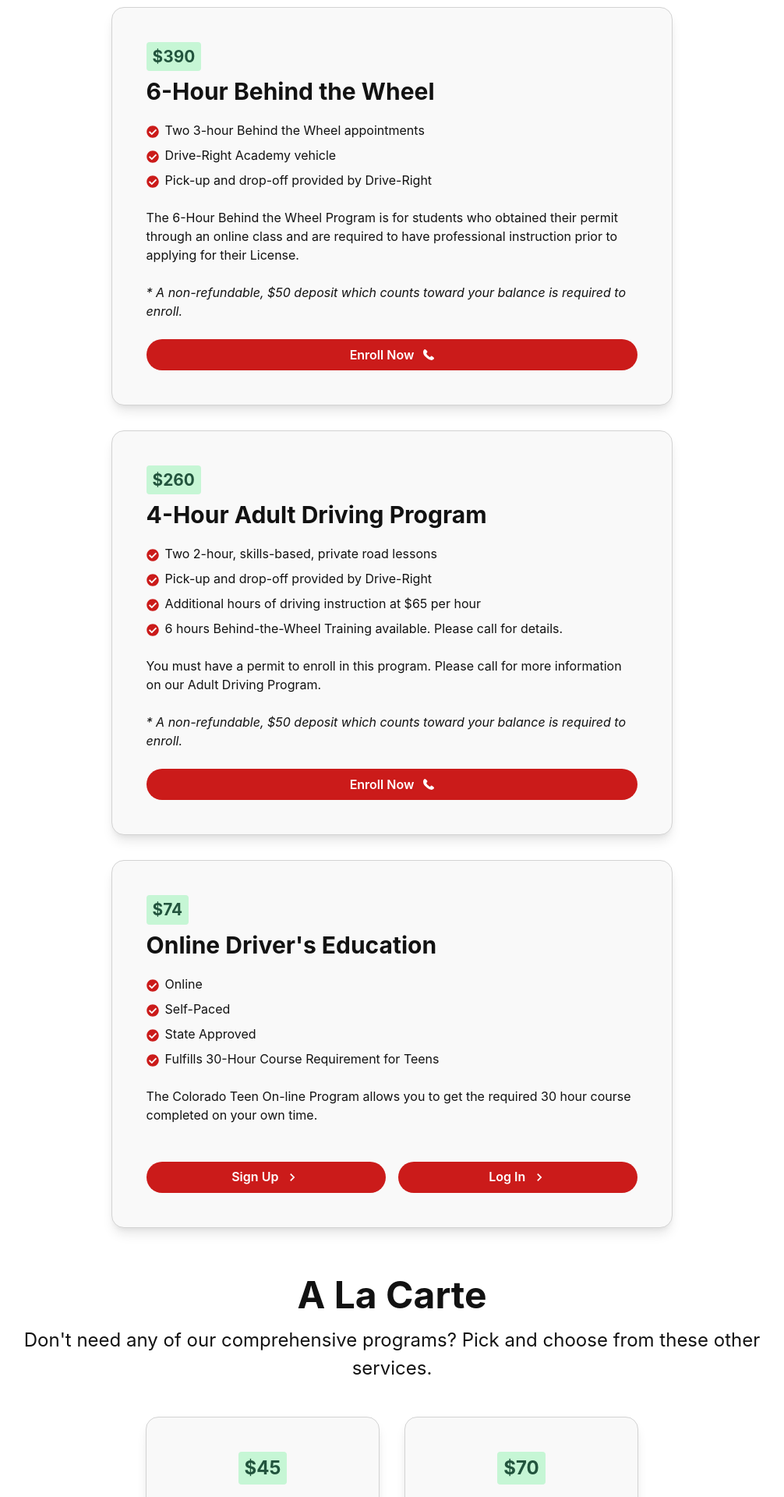
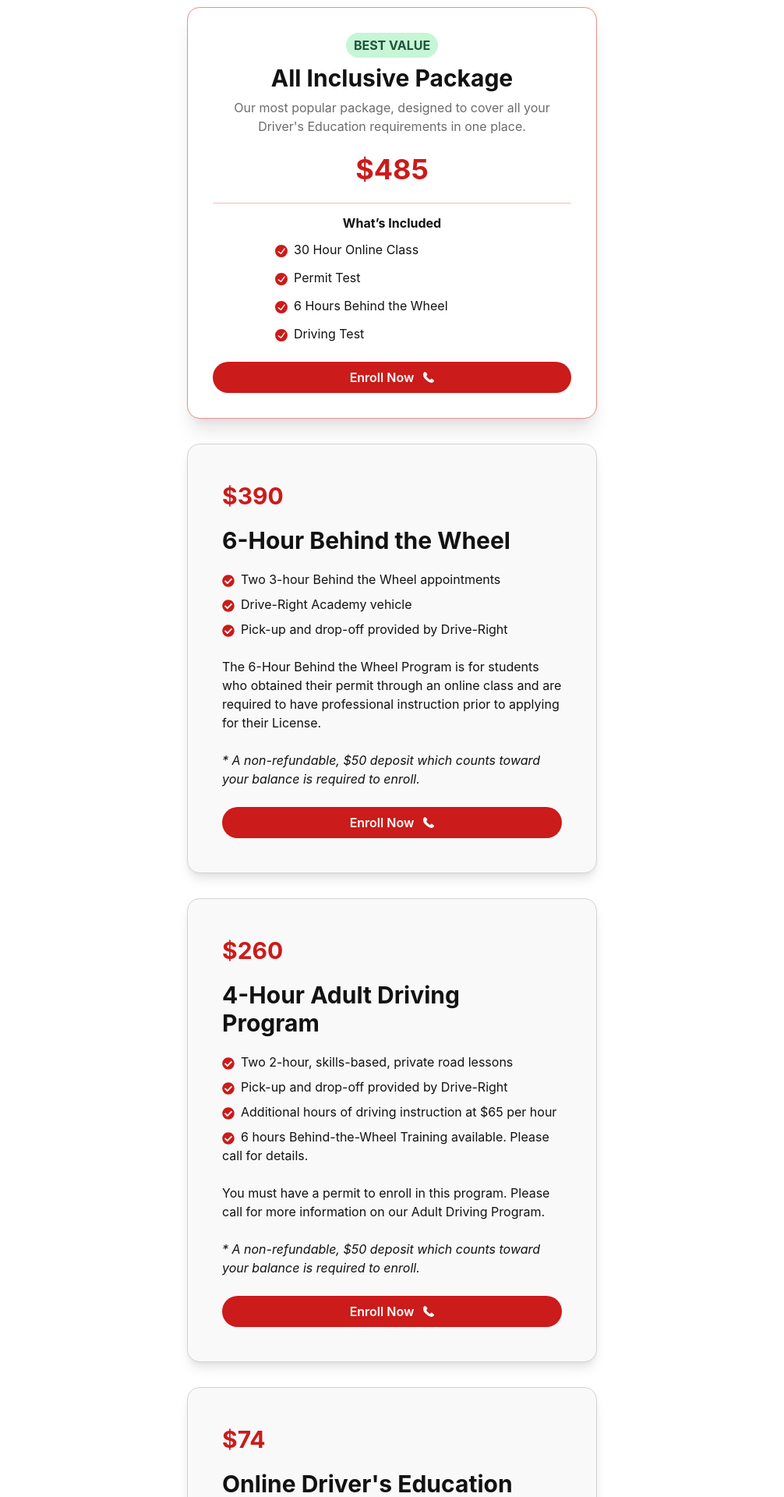
Before and after one commit to KyleRobison15/drive-right-academy, a React (Vite) app: page /programs in a window 1280 px wide. Shown: the part 300-2220 px from the top of the page at 78% size, without its empty margins (137-1143 px from the left). Built offline with nearby package versions, Linux system fonts and the light colour scheme.

Commit message:
Update pricing badges and add All inclusive ad to programs

```diff
--- a/src/components/AlaCarteCard.tsx
+++ b/src/components/AlaCarteCard.tsx
@@ -6,11 +6,12 @@ import {
   CardFooter,
   Icon,
   Stack,
-  Badge,
+  Text,
   Flex,
 } from "@chakra-ui/react";
 import { AlaCarte } from "../hooks/usePrograms";
 import EnrollNowButton from "./EnrollNowButton";
+import { componentColorScheme } from "../theme";
 
 interface Props {
   alaCarte: AlaCarte;
@@ -32,23 +33,21 @@ const AlaCarteCard = ({ alaCarte }: Props) => {
       <CardHeader>
         <Flex justifyContent="center">
           {price && (
-            <Badge
-              px="8px"
-              py="3px"
-              mb="8px"
-              colorScheme="green"
-              fontSize="1.5rem"
-              borderRadius="4px"
+            <Text
+              fontSize="3xl"
+              fontWeight="bold"
+              color={`${componentColorScheme}.500`}
+              mb={4}
             >
               {price}
-            </Badge>
+            </Text>
           )}
         </Flex>
       </CardHeader>
       <CardBody mt="10px">
         <Stack alignItems="center" spacing={4}>
-          <Icon as={icon} boxSize="32px" aria-label={aria} />
-          <Heading textAlign="center" size="md">
+          <Icon as={icon} boxSize="42px" aria-label={aria} />
+          <Heading textAlign="center" fontSize="1.3rem">
             {label}
           </Heading>
         </Stack>
--- a/src/components/AllInclusiveAd.tsx
+++ b/src/components/AllInclusiveAd.tsx
@@ -19,7 +19,7 @@ const AllInclusiveAd = () => {
 
   return (
     <Box
-      maxW="500px"
+      maxW="550px"
       mx="auto"
       p="32px"
       borderWidth="1px"
@@ -31,7 +31,7 @@ const AllInclusiveAd = () => {
     >
       <Badge
         colorScheme="green"
-        fontSize="0.9em"
+        fontSize="1rem"
         mb="8px"
         px="10px"
         py="4px"
--- a/src/components/ProgramCard.tsx
+++ b/src/components/ProgramCard.tsx
@@ -7,7 +7,6 @@ import {
   Button,
   Heading,
   Box,
-  Badge,
   List,
   ListItem,
   ListIcon,
@@ -81,16 +80,14 @@ const ProgramCard = ({ program }: Props) => {
     >
       <CardHeader pb={0}>
         {program.price && (
-          <Badge
-            px="8px"
-            py="3px"
-            mb="8px"
-            colorScheme="green"
-            fontSize="1.3rem"
-            borderRadius="4px"
+          <Text
+            fontSize="3xl"
+            fontWeight="bold"
+            color={`${componentColorScheme}.500`}
+            mb={4}
           >
             {program.price}
-          </Badge>
+          </Text>
         )}
         <Heading size={["md", "lg"]}>{program.label}</Heading>
       </CardHeader>
--- a/src/components/ProgramsGrid.tsx
+++ b/src/components/ProgramsGrid.tsx
@@ -1,7 +1,8 @@
-import { SimpleGrid } from "@chakra-ui/react";
+import { SimpleGrid, Stack } from "@chakra-ui/react";
 import CardContainer from "./CardContainer";
 import ProgramCard from "./ProgramCard";
 import { Program } from "../hooks/usePrograms";
+import AllInclusiveAd from "./AllInclusiveAd";
 
 interface Props {
   programs: Program[];
@@ -10,13 +11,16 @@ interface Props {
 
 const ProgramsGrid = ({ programs, mx }: Props) => {
   return (
-    <SimpleGrid columns={1} padding="12px" spacing={8} mx={mx}>
+    <Stack padding="12px" mx={mx} spacing={8} maxW="550px">
+      <AllInclusiveAd />
+      <SimpleGrid columns={1} spacing={8}>
         {programs.map((program) => (
           <CardContainer key={program.name} borderRadius="10px">
             <ProgramCard program={program} />
           </CardContainer>
         ))}
       </SimpleGrid>
+    </Stack>
   );
 };
 
--- a/src/routes/Programs.tsx
+++ b/src/routes/Programs.tsx
@@ -3,7 +3,6 @@ import {
   Heading,
   Text,
   Link as ChakraLink,
-  HStack,
   Stack,
 } from "@chakra-ui/react";
 import { Link as ReactRouterLink } from "react-router-dom";
@@ -38,9 +37,7 @@ const Programs = () => {
             </ChakraLink>
           </Text>
         </Stack>
-        <HStack>
-          <ProgramsGrid programs={programs} mx={sectionMargins} />
-        </HStack>
+        <ProgramsGrid programs={programs} mx={sectionMargins} />
         <Stack alignItems="center" mb="32px" mt="50px" spacing={4}>
           <Heading size={["xl", "2xl"]}>A La Carte</Heading>
           <Text fontSize={["lg", "2xl"]} textAlign="center">
```
Lines whose indentation alone changed are shown as unchanged.
